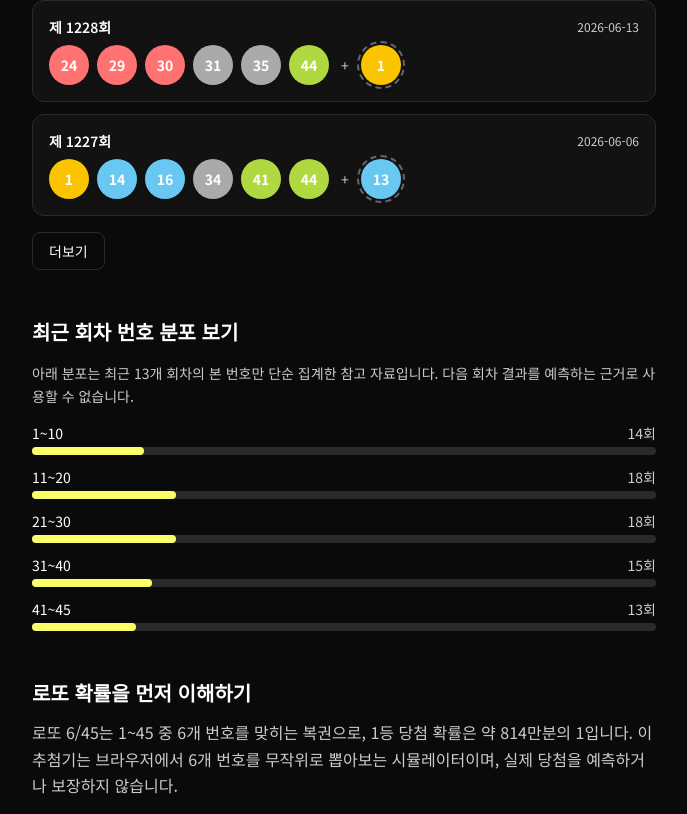
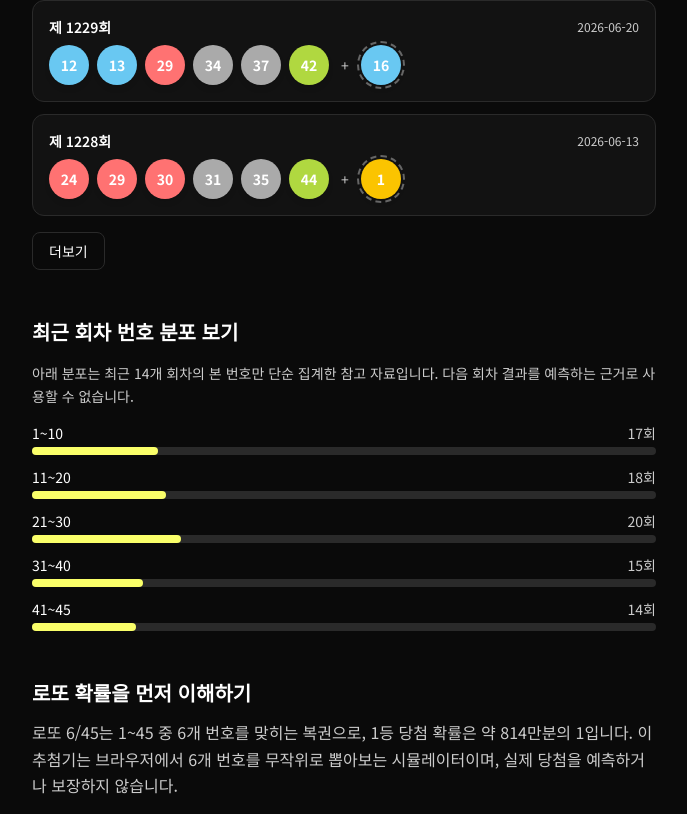
Before and after one commit to willkim11/dailypicklab, a Next.js app: page /lotto in a window 1280 px wide. Shown: the part 666-1480 px from the top of the page, without its empty margins (296-983 px from the left). Built offline with nearby package versions, Linux system fonts and the light colour scheme.

Commit message:
Update lotto result for round 1230

```diff
--- a/app/lotto/LottoClient.tsx
+++ b/app/lotto/LottoClient.tsx
@@ -67,6 +67,7 @@ const RECENT_RESULTS_PAGE_SIZE = 5;
 
 // 지난 회차 당첨번호 (수동 업데이트)
 const RECENT_RESULTS = [
+  { round: 1230, date: "2026-06-27", numbers: [3, 8, 9, 22, 28, 42], bonus: 45 },
   { round: 1229, date: "2026-06-20", numbers: [12, 13, 29, 34, 37, 42], bonus: 16 },
   { round: 1228, date: "2026-06-13", numbers: [24, 29, 30, 31, 35, 44], bonus: 1 },
   { round: 1227, date: "2026-06-06", numbers: [1, 14, 16, 34, 41, 44], bonus: 13 },
```
